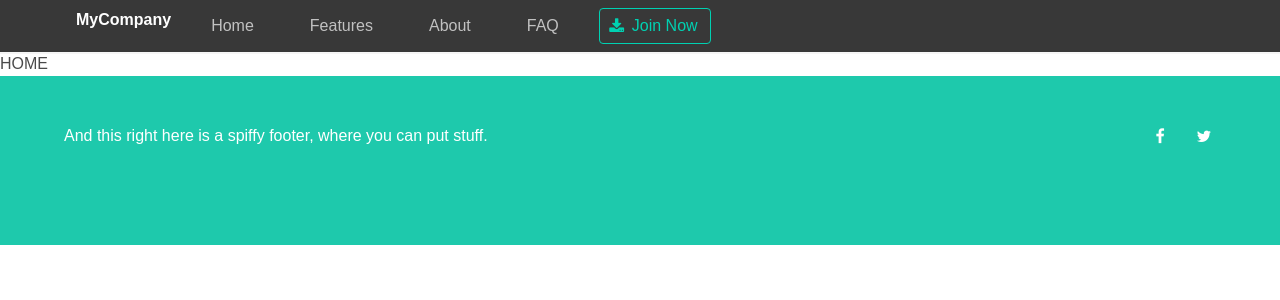
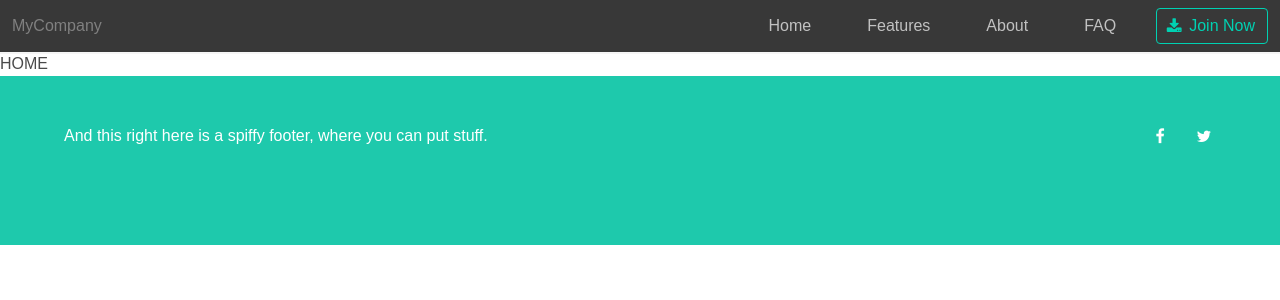
Before and after one commit to ramyavakity/React-App, a React (Create React App) app: page / in a window 1280 px wide. Shown: the top 300 px of the page. Built offline with nearby package versions, Linux system fonts and the light colour scheme.

Commit message:
Header alignment

```diff
--- a/src/components/Header/Header.js
+++ b/src/components/Header/Header.js
@@ -22,20 +22,16 @@ class Header extends Component {
     let menuActive = this.state.isToggleOn ? 'is-active' : '';
 
     return (
-          <div className="navbar has-shadow">
-      <div className="container">
-        <div className="navbar-left">
+      <div className="navbar has-shadow " role="navigation" aria-label="main navigation">
+      <div className="navbar-brand">
           <a className="navbar-item">MyCompany</a>
-        </div>
-
-        <span className={'navbar-toggle '+menuActive} onClick={this.handleClick}>
+          <span className={"navbar-burger "+menuActive} onClick={this.handleClick}>
               <span></span>
               <span></span>
               <span></span>
           </span>
-
-        <div className={'navbar-right navbar-menu '+menuActive}>
-
+      </div>
+      <div className={"navbar-end navbar-menu "+menuActive}>
           <Link to="/" className="navbar-item r-item">Home</Link>
           <Link to="/faq" className="navbar-item r-item">Features</Link>
           <Link to="/faq" className="navbar-item r-item">About</Link>
@@ -51,8 +47,6 @@ class Header extends Component {
                   </a>
               </p>
           </div>
-
-        </div>
       </div>
      </div>
     );
```
Lines whose indentation alone changed are shown as unchanged.
